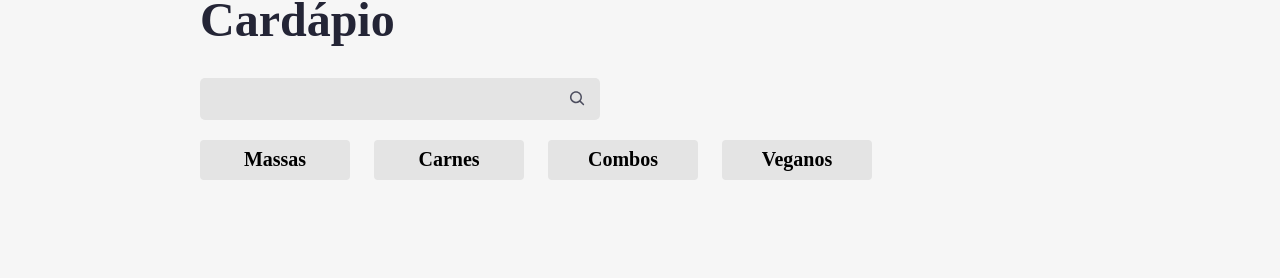
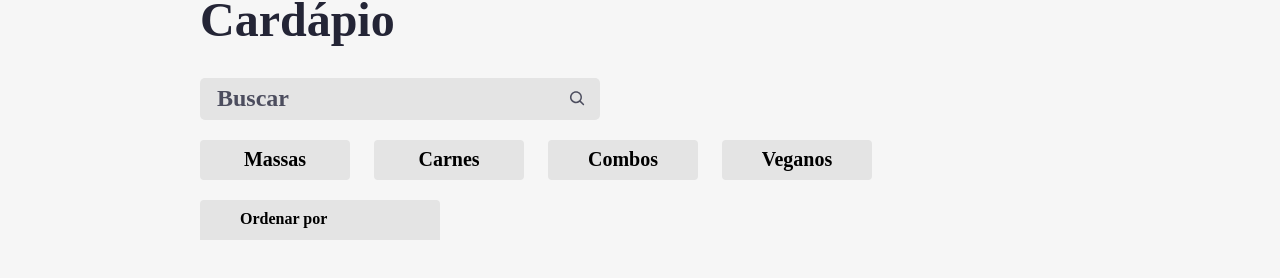
Before and after one commit to carneironline/alura-react-conhecendo-a-biblioteca-react-router, a React (Create React App) app: page / in a window 1280 px wide. Shown: the part 514-792 px from the top of the page. Built offline with nearby package versions, Linux system fonts and the light colour scheme; a web font is replaced by a local one.

Commit message:
Criando o ordenador

```diff
--- a/public/index.html
+++ b/public/index.html
@@ -2,15 +2,13 @@
 <html lang="en">
   <head>
     <meta charset="utf-8" />
-    <link rel="icon" href="%PUBLIC_URL%/favicon.ico" />
+    <link rel="icon" href="%PUBLIC_URL%/favicon.svg" />
     <meta name="viewport" content="width=device-width, initial-scale=1" />
     <meta name="theme-color" content="#000000" />
     <meta
       name="description"
       content="Web site created using create-react-app"
     />
-    <link rel="apple-touch-icon" href="%PUBLIC_URL%/logo192.png" />
-    <link rel="manifest" href="%PUBLIC_URL%/manifest.json" />
     <title>Aluroni</title>
   </head>
   <body>
--- a/src/pages/Cardapio/Buscador/index.tsx
+++ b/src/pages/Cardapio/Buscador/index.tsx
@@ -13,6 +13,7 @@
       <input
         value={busca}
         onChange={(evento) => setBusca(evento.target.value)}
+        placeholder="Buscar"
       />
       <CgSearch size={20} color="#4C4D5E" />
     </div>
--- /dev/null
+++ b/src/pages/Cardapio/Ordenador/Ordenador.module.scss
@@ -0,0 +1,49 @@
+@import "styles/variaveis";
+
+.ordenador {
+  align-items: center;
+  background-color: $grey;
+  border: none;
+  border-top-left-radius: 4px;
+  border-top-right-radius: 4px;
+  display: flex;
+  font-size: 1rem;
+  font-weight: bold;
+  height: 40px;
+  justify-content: space-between;
+  min-width: 240px;
+  padding: 0 40px;
+  position: relative;
+  &--ativo {
+    background-color: $blue;
+    color: white;
+  }
+  &__options {
+    display: none;
+    position: absolute;
+    left: 0;
+    flex-direction: column;
+    top: 100%;
+    width: 100%;
+    &--ativo {
+      display: flex;
+    }
+  }
+  &__option {
+    align-items: center;
+    background-color: $grey;
+    border-top: 2px solid $light-grey;
+    box-sizing: border-box;
+    color: $black;
+    display: flex;
+    height: 40px;
+    justify-content: center;
+    width: inherit;
+    &:hover,
+    &--ativo {
+      background-color: $blue;
+      cursor: pointer;
+      color: white;
+    }
+  }
+}
--- /dev/null
+++ b/src/pages/Cardapio/Ordenador/index.tsx
@@ -0,0 +1,17 @@
+import styles from './Ordenador.module.scss'
+import opcoes from './opcoes.json'
+
+export default function Ordenador() {
+    return (
+        <button className={styles.ordenador}>
+            <span>Ordenar por</span>
+            <div className={styles.ordenador__options}>
+                {opcoes.map(opcao => (
+                    <div className={styles.ordenador__option} key={opcao.value}>
+                        {opcao.nome}
+                    </div>
+                ))}
+            </div>
+        </button>
+    )
+}
--- /dev/null
+++ b/src/pages/Cardapio/Ordenador/opcoes.json
@@ -0,0 +1,18 @@
+[
+    {
+      "nome": "",
+      "value": ""
+    },
+    {
+      "nome": "Porção",
+      "value": "porcao"
+    },
+    {
+      "nome": "Qtd. pessoas",
+      "value": "qtd_pessoas"
+    },
+    {
+      "nome": "Preço",
+      "value": "preco"
+    }
+  ]
--- a/src/pages/Cardapio/index.tsx
+++ b/src/pages/Cardapio/index.tsx
@@ -4,6 +4,7 @@
 import Filtros from "./Filtros";
 
 import styles from "./Cardapio.module.scss";
+import Ordenador from "./Ordenador";
 
 export default function Cardapio() {
   const [busca, setBusca] = useState("");
@@ -23,8 +24,9 @@
         <h3 className={styles.cardapio__titulo}>Cardápio</h3>
         <Buscador busca={busca} setBusca={setBusca} />
 
-        <div className={styles.cardpio__filtros}>
+        <div className={styles.cardapio__filtros}>
           <Filtros filtro={filtro} setFiltro={setFiltro} />
+          <Ordenador />
         </div>
       </section>
     </main>
```
Also changed, not shown: public/favicon.svg (added).
